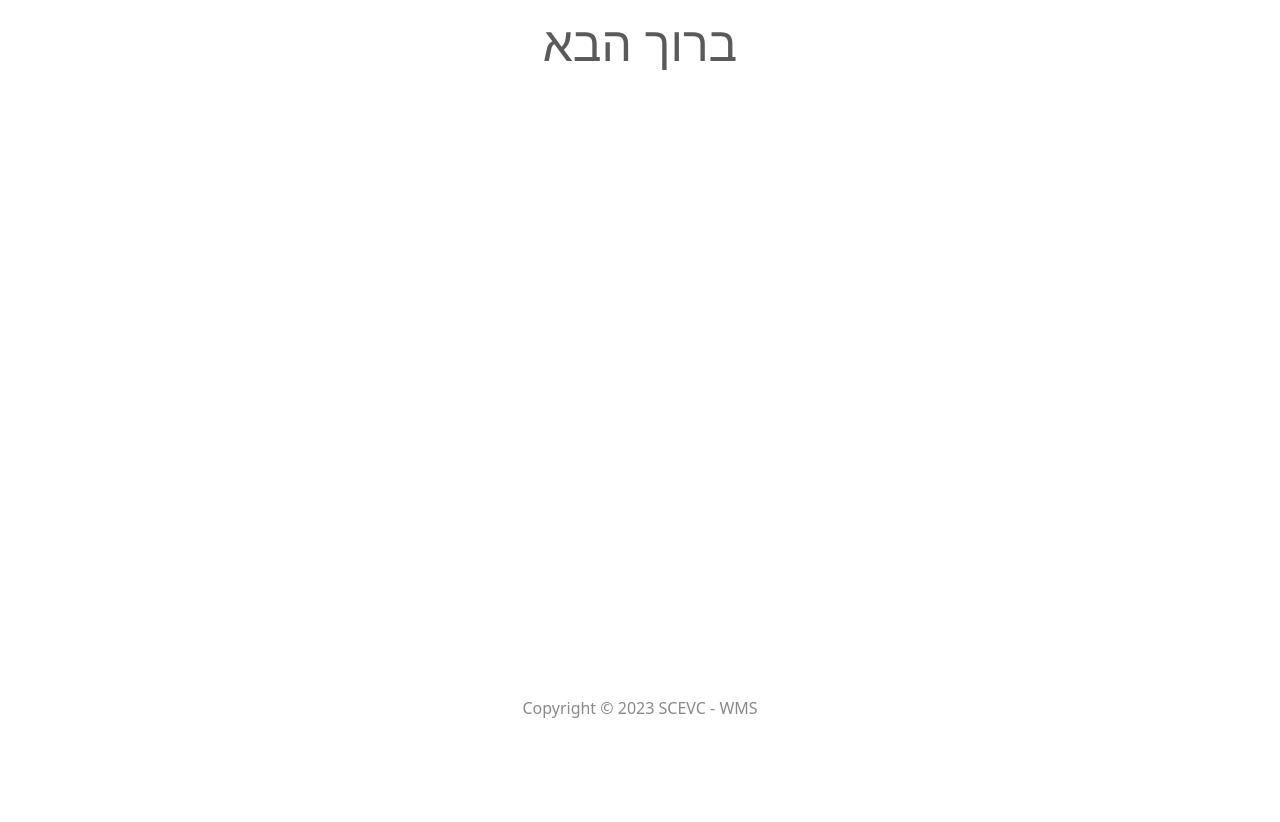
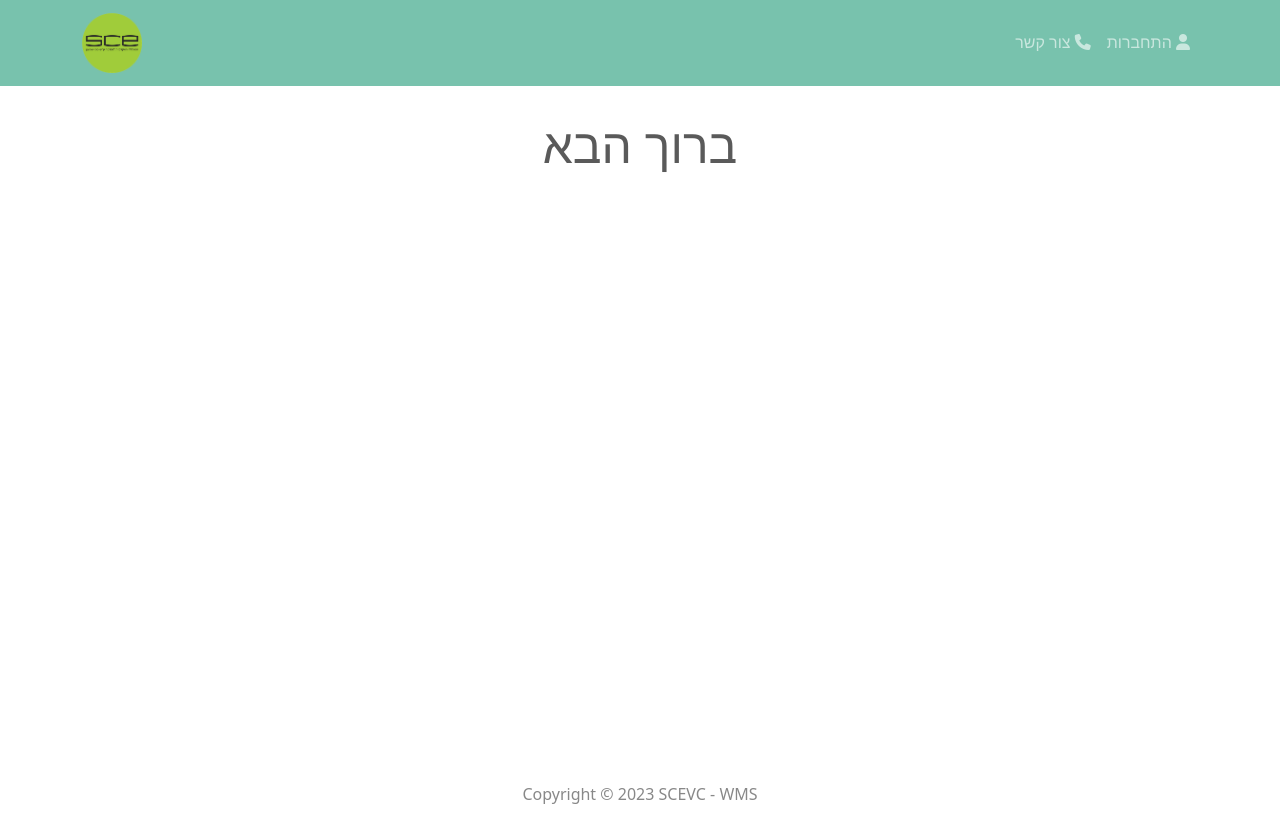
Before and after one commit to BS-PMC-2023/BS-PMC-2023-Team12, a React (Create React App) app in the folder frontend/: page / in a window 1280 px wide. Before the commit the page ends 800 px from the top, so only its background shows below. Built offline with nearby package versions, Linux system fonts and the light colour scheme.

Commit message:
BSPMC2312-20,BSPMC2312-24,BSPMC2312-47: task 20,24,47 done

```diff
--- a/frontend/package.json
+++ b/frontend/package.json
@@ -9,6 +9,8 @@
     "react": "^18.2.0",
     "react-bootstrap": "^2.7.2",
     "react-dom": "^18.2.0",
+    "react-router-bootstrap": "^0.26.2",
+    "react-router-dom": "^6.10.0",
     "react-scripts": "5.0.1",
     "web-vitals": "^2.1.4"
   },
--- a/frontend/src/App.js
+++ b/frontend/src/App.js
@@ -1,19 +1,23 @@
 import React from 'react';
+import { BrowserRouter as Router, Route, Routes } from 'react-router-dom';
 import { Container } from 'react-bootstrap';
 import Header from './components/Header';
 import Footer from './components/Footer';
+import HomeScreen from './screens/HomeScreen';
 
 const App = () => {
   return (
-    <>
+    <Router>
       <Header />
-      <main>
+      <main className="py-3">
         <Container>
-          <h1>ברוך הבא</h1>
+          <Routes>
+            <Route path="/" element={<HomeScreen />} />
+          </Routes>
         </Container>
       </main>
       <Footer />
-    </>
+    </Router>
   );
 };
 
--- a/frontend/src/components/Header.js
+++ b/frontend/src/components/Header.js
@@ -1,7 +1,45 @@
 import React from 'react';
+import { LinkContainer } from 'react-router-bootstrap';
+import { Navbar, Nav, Container } from 'react-bootstrap';
 
 const Header = () => {
-  return <header></header>;
+  return (
+    <header>
+      <Navbar
+        className="navbar navbar-expand-lg navbar-dark bg-primary"
+        collapseOnSelect
+      >
+        <Container>
+          <LinkContainer to="/">
+            <Navbar.Brand>
+              <img
+                alt=""
+                src="/SCE.png"
+                width="60"
+                height="60"
+                className="d-inline-block align-top"
+              />
+            </Navbar.Brand>
+          </LinkContainer>
+          <Navbar.Toggle aria-controls="basic-navbar-nav" />
+          <Navbar.Collapse id="basic-navbar-nav">
+            <Nav className="ms-auto">
+              <LinkContainer to="/conntact">
+                <Nav.Link>
+                  צור קשר <i className="fas fa-phone"></i>
+                </Nav.Link>
+              </LinkContainer>
+              <LinkContainer to="/login">
+                <Nav.Link>
+                  התחברות <i className="fas fa-user"></i>
+                </Nav.Link>
+              </LinkContainer>
+            </Nav>
+          </Navbar.Collapse>
+        </Container>
+      </Navbar>
+    </header>
+  );
 };
 
 export default Header;
```
Also changed, not shown: 1 other file (tests, documents, lock files or other folders).
